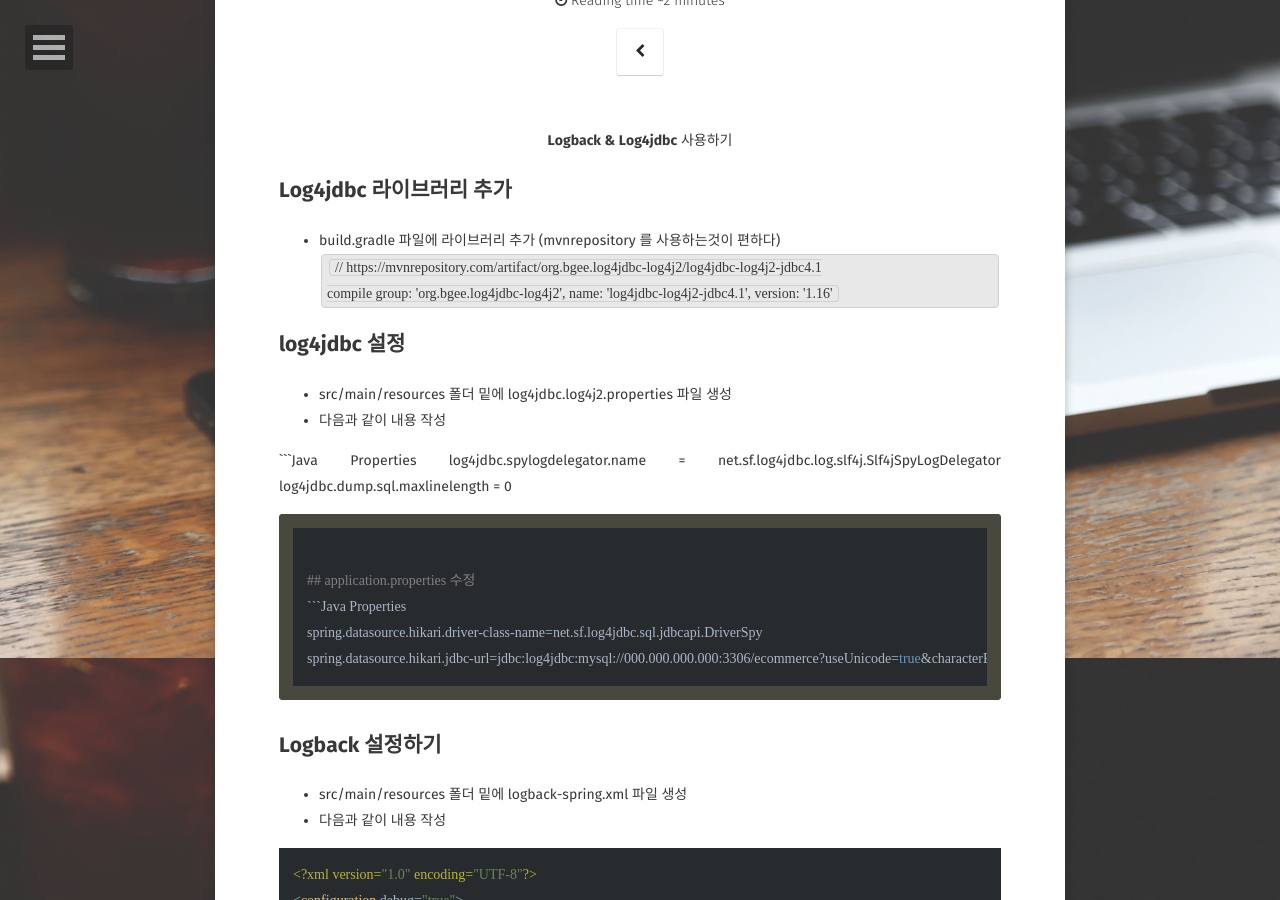
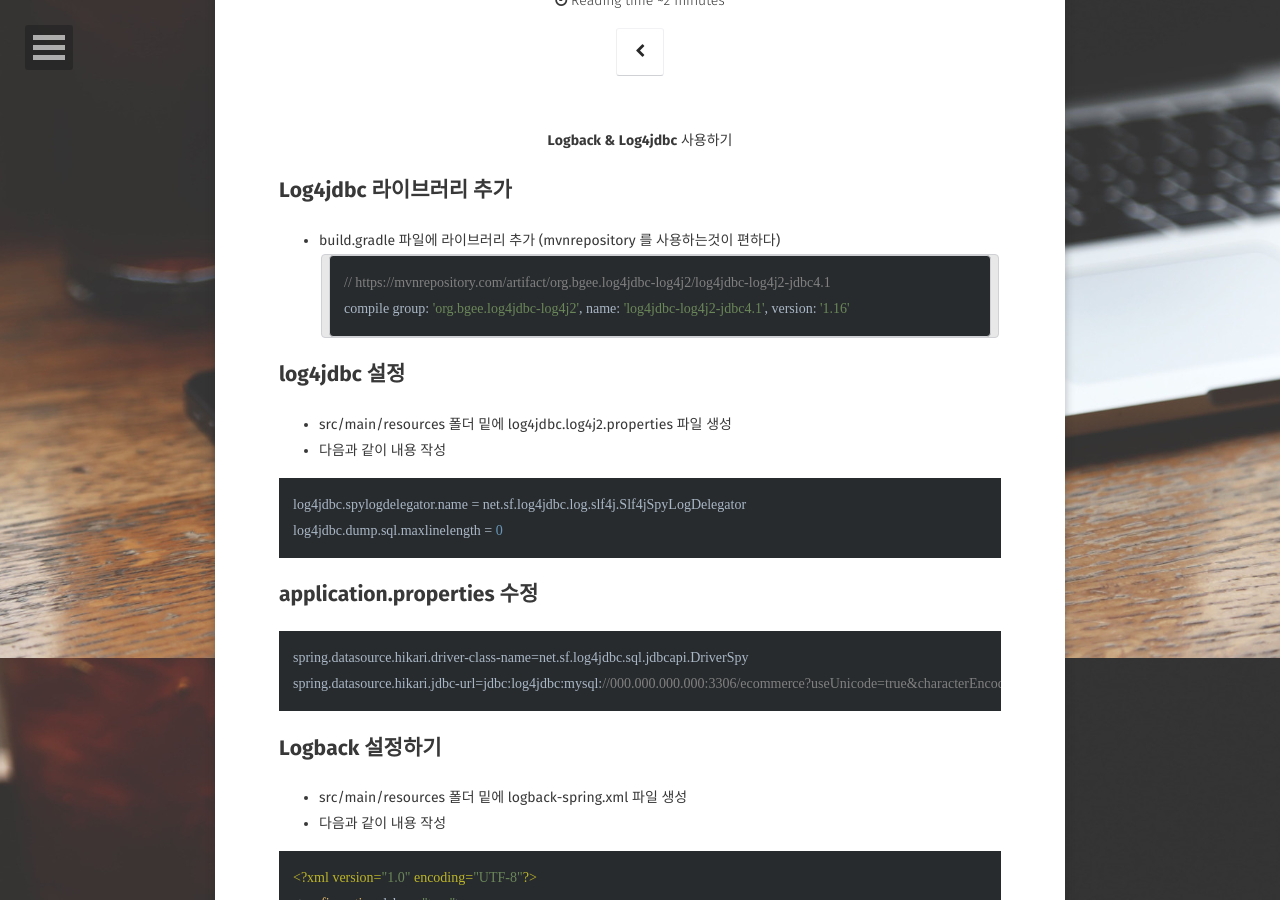
Before and after one commit to SeungjaeKim/SeungjaeKim.github.io, a Jekyll site: the page built from _posts/2019-11-19-log.md, in a window 1280 px wide and 900 px high, scrolled down 242 px. Built offline with Jekyll 4.4.1, drawn with Linux system fonts in a browser that asks for light colours; nearby versions of some CDN libraries; some web fonts are replaced; comment, search, counter and statistics services are not loaded.

Commit message:
데이터 확인

````diff
--- a/_posts/2019-11-19-log.md
+++ b/_posts/2019-11-19-log.md
@@ -18,7 +18,7 @@ comments: true
 
 ## Log4jdbc 라이브러리 추가
 * build.gradle 파일에 라이브러리 추가 (mvnrepository 를 사용하는것이 편하다)
-```Gradle
+```Java
 // https://mvnrepository.com/artifact/org.bgee.log4jdbc-log4j2/log4jdbc-log4j2-jdbc4.1
 compile group: 'org.bgee.log4jdbc-log4j2', name: 'log4jdbc-log4j2-jdbc4.1', version: '1.16'
 ```
@@ -27,13 +27,15 @@ compile group: 'org.bgee.log4jdbc-log4j2', name: 'log4jdbc-log4j2-jdbc4.1', vers
 * src/main/resources 폴더 밑에 log4jdbc.log4j2.properties 파일 생성
 * 다음과 같이 내용 작성
 
-```Java Properties
+```Java
 log4jdbc.spylogdelegator.name = net.sf.log4jdbc.log.slf4j.Slf4jSpyLogDelegator
 log4jdbc.dump.sql.maxlinelength = 0
 ```
 
+
 ## application.properties 수정
-```Java Properties
+
+```Java
 spring.datasource.hikari.driver-class-name=net.sf.log4jdbc.sql.jdbcapi.DriverSpy
 spring.datasource.hikari.jdbc-url=jdbc:log4jdbc:mysql://000.000.000.000:3306/ecommerce?useUnicode=true&characterEncoding=utf-8&serverTimezone=Asia/Seoul
 ```
````
